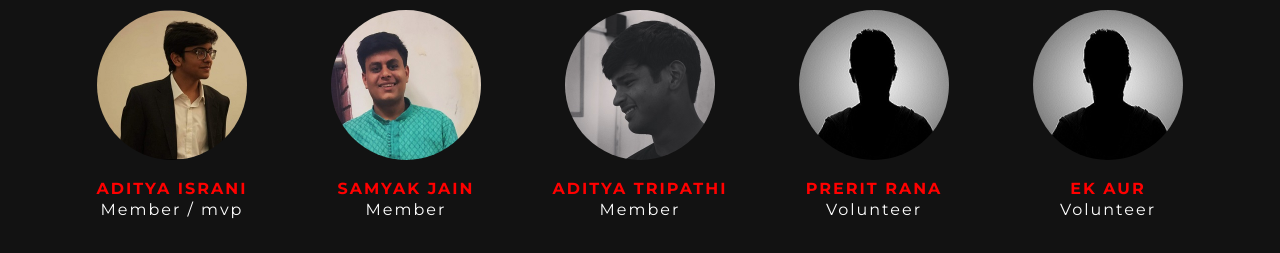
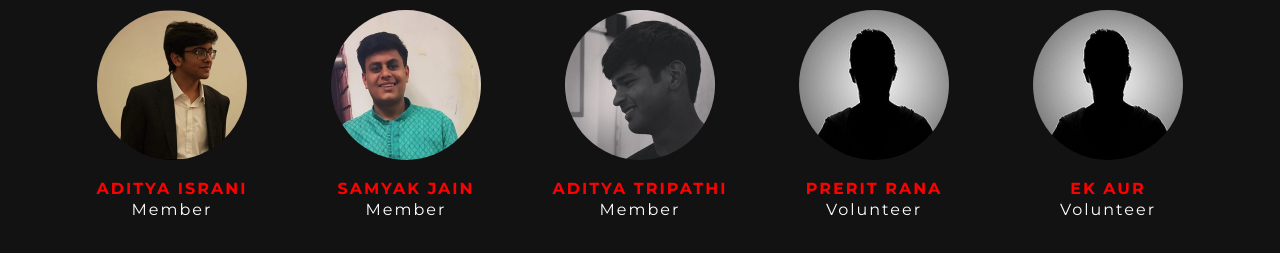
Before and after one commit to ncryptdpssl/ncrypt2k19, a plain HTML site: page team.html in a window 1280 px wide. Shown: the part 1710-1963 px from the top of the page. Drawn offline with Linux system fonts and the light colour scheme.

Commit message:
Update team.html

```diff
--- a/team.html
+++ b/team.html
@@ -272,12 +272,11 @@
 		</div>
 
 	</div>
-	<div class="pathi">
 <div class="column3">
 			<img src="./img/issu.jpg" alt="" class="img">
 			<div class="team-title">
 				<h5>Aditya Israni</h5>
-			<font color="white">Member / mvp</font>
+				<font color="white">Member</font>
 			</div>
 		</div>
 
@@ -315,8 +314,6 @@
 			</div>
 		</div>
 
-</div>
-
 
 
 
```
Lines whose indentation alone changed are shown as unchanged.
